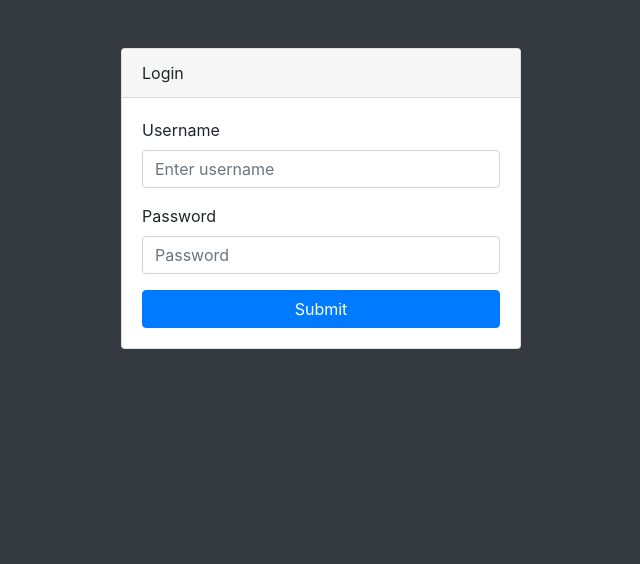
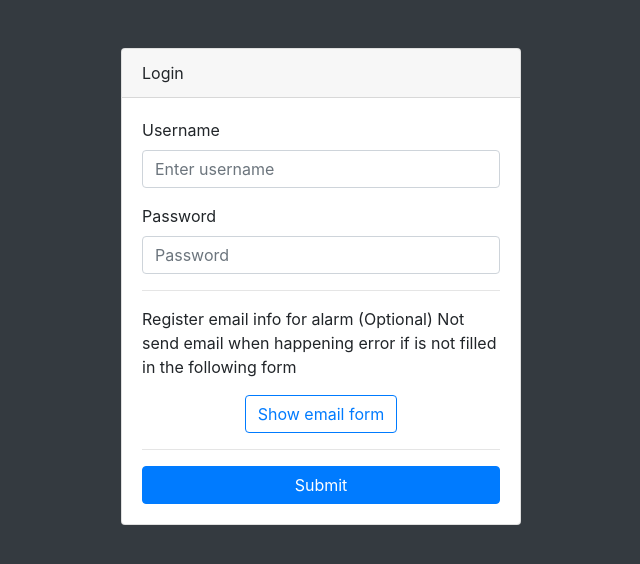
Before and after one commit to SylvanasSun/FishFishJump, a Flask app: page /user/login in a window 1280 px wide. Shown: the top 564 px of the page, without its empty margins (319-959 px from the left). Run offline with Flask 2, Linux system fonts and the light colour scheme; some libraries are stand-ins or nearby versions.

Commit message:
[UPDATE] Function that sends alarm email when application program happened error

```diff
--- a/fish_dashboard/fault.py
+++ b/fish_dashboard/fault.py
@@ -2,10 +2,14 @@ import datetime
 import functools
 import json
 import logging
+import os
 import threading
 import time
 
+from bs4 import BeautifulSoup
+
 from fish_core.utils.common_utils import unite_dict
+from fish_core.utils.mail_utils import SmtpHelper, Attachment
 from fish_dashboard.cache import set_cached, get_cached
 
 lock = threading.Lock()
@@ -18,6 +22,8 @@ backup = {}
 
 logger = logging.getLogger(__name__)
 
+ALARM_EMAIL_SENDER = 'FishFishJump'
+
 MAX_FAILURE_TIMES = 'MAX_FAILURE_TIMES'
 
 MAX_FAILURE_MESSAGE_KEY = 'MAX_FAILURE_MESSAGE_KEY'
@@ -25,6 +31,32 @@ MAX_FAILURE_MESSAGE_KEY = 'MAX_FAILURE_MESSAGE_KEY'
 MAX_FAILURE_MESSAGE = '<SERVER KEY %s> The number of the failure retry reach the upper limit'
 
 FAILURE_SLEEP_TIME = 'FAILURE_SLEEP_TIME'
+
+APP_BASIC_URL = None
+
+alarm_email = None
+
+ROOT_PATH = os.path.dirname(os.path.abspath(__file__))
+
+EMAIL_ATTACHMENTS_PATH = os.path.join(ROOT_PATH, *['static', 'email_template'])
+
+ALARM_EMAIL_ATTACHMENTS = [
+    Attachment(path=os.path.join(EMAIL_ATTACHMENTS_PATH, 'logo.png'),
+               filename='logo.png',
+               maintype='image',
+               subtype='png',
+               id=0),
+    Attachment(path=os.path.join(EMAIL_ATTACHMENTS_PATH, 'left.gif'),
+               filename='left.gif',
+               maintype='image',
+               subtype='gif',
+               id=1),
+    Attachment(path=os.path.join(EMAIL_ATTACHMENTS_PATH, 'right.gif'),
+               filename='right.gif',
+               maintype='image',
+               subtype='gif',
+               id=2)
+]
 
 
 def use_backup_if_fail(app, key):
@@ -41,6 +73,8 @@ def use_backup_if_fail(app, key):
                 '<SERVER KEY %s> At present already reaching the upper limit of the max failure times, failure times: %s' % (
                     key, fail_times[key]))
             message = {app.config[MAX_FAILURE_MESSAGE_KEY]: MAX_FAILURE_MESSAGE % key}
+            if alarm_email is not None:
+                _send_alarm_email('Happened fault!', MAX_FAILURE_MESSAGE % key)
             return unite_dict(backup[key], message)
         else:
             logger.info('<SERVER KEY %s> Request fail or in a status of sleep time window and return backup data %s' % (
@@ -121,3 +155,58 @@ def fault_tolerant_by_backup(flask_app, key, serializable_func=json.dumps):
         return wrapper
 
     return decorator
+
+
+def register_alarm_email(host, port, sender_addr, receiver,
+                         receiver_addr, authorization_code, flask_app):
+    global alarm_email
+    alarm_email = AlarmEmail(sender=ALARM_EMAIL_SENDER,
+                             sender_addr=sender_addr,
+                             server_host=host,
+                             server_port=port,
+                             receiver=receiver,
+                             receiver_addr=receiver_addr,
+                             server_authorization=authorization_code)
+    global APP_BASIC_URL
+    APP_BASIC_URL = 'http://%s:%s' % (flask_app.config['HOST'], flask_app.config['PORT'])
+    logger.info('Register alarm email (server %s:%s) is done' % (host, port))
+
+
+def _send_alarm_email(subject, message):
+    with open(os.path.join(EMAIL_ATTACHMENTS_PATH, 'fault_letter.html'), 'rb') as f:
+        body = f.read()
+    bs = BeautifulSoup(body, 'lxml')
+    bs.find(id='message_body').string = message
+    bs.find(id='app_url').href = APP_BASIC_URL
+    alarm_email.add_attachments(ALARM_EMAIL_ATTACHMENTS)
+    alarm_email.send_html(subject, bs.prettify())
+    sender = '%s <%s>' % (alarm_email.sender, alarm_email.sender_addr)
+    receiver = '%s <%s>' % (alarm_email.receiver, alarm_email.receiver_addr)
+    logger.info('Send alarm email success (from %s into the %s)' % (sender, receiver))
+
+
+class AlarmEmail(object):
+    def __init__(self,
+                 sender,
+                 sender_addr,
+                 receiver,
+                 receiver_addr,
+                 server_host,
+                 server_port,
+                 server_authorization):
+        self.smtp_server = SmtpHelper()
+        self.smtp_server.with_ssl() \
+            .with_third_party_service() \
+            .with_server(server_host, server_port) \
+            .with_server_login(sender_addr, server_authorization) \
+            .with_sender(sender, sender_addr) \
+            .with_receiver(receiver, [receiver_addr])
+
+    def send(self, subject, message):
+        self.smtp_server.with_subject(subject).send(message)
+
+    def send_html(self, subject, message):
+        self.smtp_server.with_send_html().with_subject(subject).send(message)
+
+    def add_attachments(self, attachments):
+        self.smtp_server.with_attachment(attachments)
--- a/fish_dashboard/templates/login.html
+++ b/fish_dashboard/templates/login.html
@@ -21,10 +21,56 @@
                     <input class="form-control" name="password" id="password" type="password"
                            placeholder="Password">
                 </div>
+                <hr>
+                <span>Register email info for alarm (Optional) Not send email when happening error if is not filled in the following form</span>
+                <div class="text-center mt-3">
+                    <button class="btn btn-outline-primary" type="button" data-toggle="collapse"
+                            data-target="#email_info_collapse" aria-expanded="false"
+                            aria-controls="email_info_collapse">
+                        Show email form
+                    </button>
+                </div>
+                <hr>
+                <div class="collapse" id="email_info_collapse">
+                    <div class="form-group">
+                        <label for="email_server_host">Email server host</label>
+                        <input class="form-control" name="email_server_host" id="email_server_host" type="text"
+                               placeholder="Email server host">
+                    </div>
+                    <div class="form-group">
+                        <label for="email_server_port">Email server port</label>
+                        <input class="form-control" name="email_server_port" id="email_server_port" type="text"
+                               placeholder="Email server port">
+                    </div>
+                    <div class="form-group">
+                        <label for="sender_addr">Sender email address</label>
+                        <input class="form-control" name="sender_addr" id="sender_addr" type="text"
+                               placeholder="Sender email address">
+                    </div>
+                    <div class="form-group">
+                        <label for="receiver_name">Receiver name</label>
+                        <input class="form-control" name="receiver_name" id="receiver_name" type="text"
+                               placeholder="Receiver name">
+                    </div>
+                    <div class="form-group">
+                        <label for="receiver_addr">Receiver email address</label>
+                        <input class="form-control" name="receiver_addr" id="receiver_addr" type="text"
+                               placeholder="Receiver email address">
+                    </div>
+                    <div class="form-group">
+                        <label for="email_server_authorization_code">Email server authorization code</label>
+                        <input class="form-control" name="email_server_authorization_code"
+                               id="email_server_authorization_code" type="text"
+                               placeholder="Email server authorization code">
+                    </div>
+                </div>
                 <input class="btn btn-primary btn-block" type="submit" name="Login">
             </form>
         </div>
     </div>
 </div>
+
+<script src="/static/jquery/jquery.min.js"></script>
+<script src="/static/bootstrap/js/bootstrap.bundle.min.js"></script>
 </body>
 {% endblock %}
--- a/fish_dashboard/views/user.py
+++ b/fish_dashboard/views/user.py
@@ -1,4 +1,7 @@
 from flask import Blueprint, request, current_app, session, redirect, url_for, render_template
+
+from fish_core.utils.common_utils import check_validity_for_dict
+from fish_dashboard.fault import register_alarm_email
 
 user = Blueprint('user', __name__)
 
@@ -14,6 +17,7 @@ def login():
         else:
             session['is_login'] = True
             session['username'] = request.form['username']
+            _handle_email_info(request)
             return redirect(url_for('dashboard.home_page'))
     return render_template('login.html', error=error)
 
@@ -23,3 +27,16 @@ def logout():
     session.pop('is_login', None)
     session.pop('username', None)
     return redirect(url_for('dashboard.home_page'))
+
+
+def _handle_email_info(request):
+    keys = ['email_server_host', 'email_server_port', 'sender_addr', 'receiver_name', 'receiver_addr',
+            'email_server_authorization_code']
+    if check_validity_for_dict(keys, request.form):
+        register_alarm_email(host=request.form['email_server_host'],
+                             port=int(request.form['email_server_port']),
+                             sender_addr=request.form['sender_addr'],
+                             receiver=request.form['receiver_name'],
+                             receiver_addr=request.form['receiver_addr'],
+                             authorization_code=request.form['email_server_authorization_code'],
+                             flask_app=current_app)
--- a/requirements.txt
+++ b/requirements.txt
@@ -8,3 +8,4 @@ six>=1.5.2
 Flask
 requests
 elasticsearch
+beautifulsoup4
```
Also changed, not shown: fish_core/utils/common_utils.py (+7 -0 lines), fish_dashboard/static/email_template/fault_letter.html (added, +100 -0 lines), fish_dashboard/static/email_template/left.gif (added), fish_dashboard/static/email_template/logo.png (added), fish_dashboard/static/email_template/right.gif (added).
